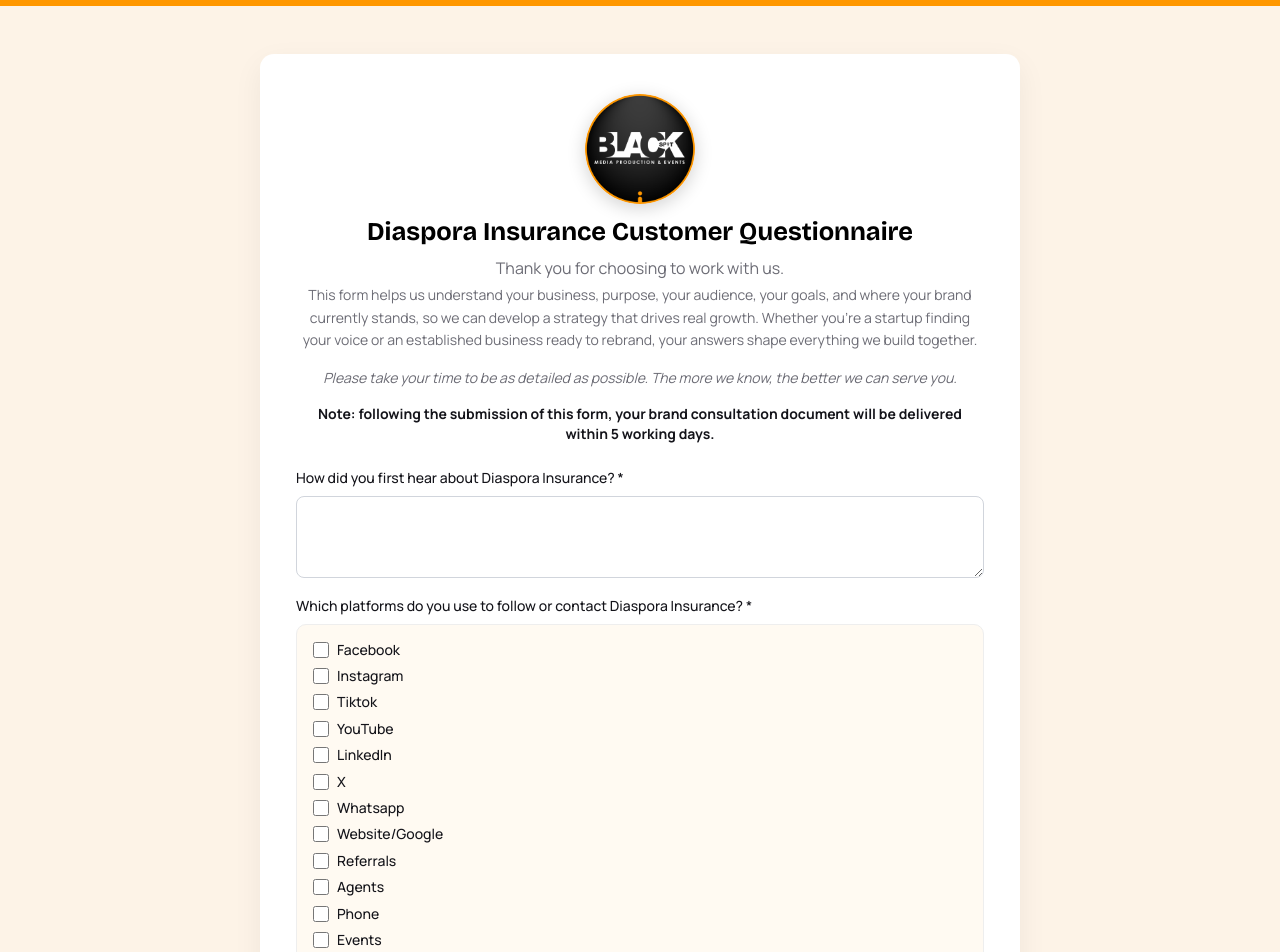
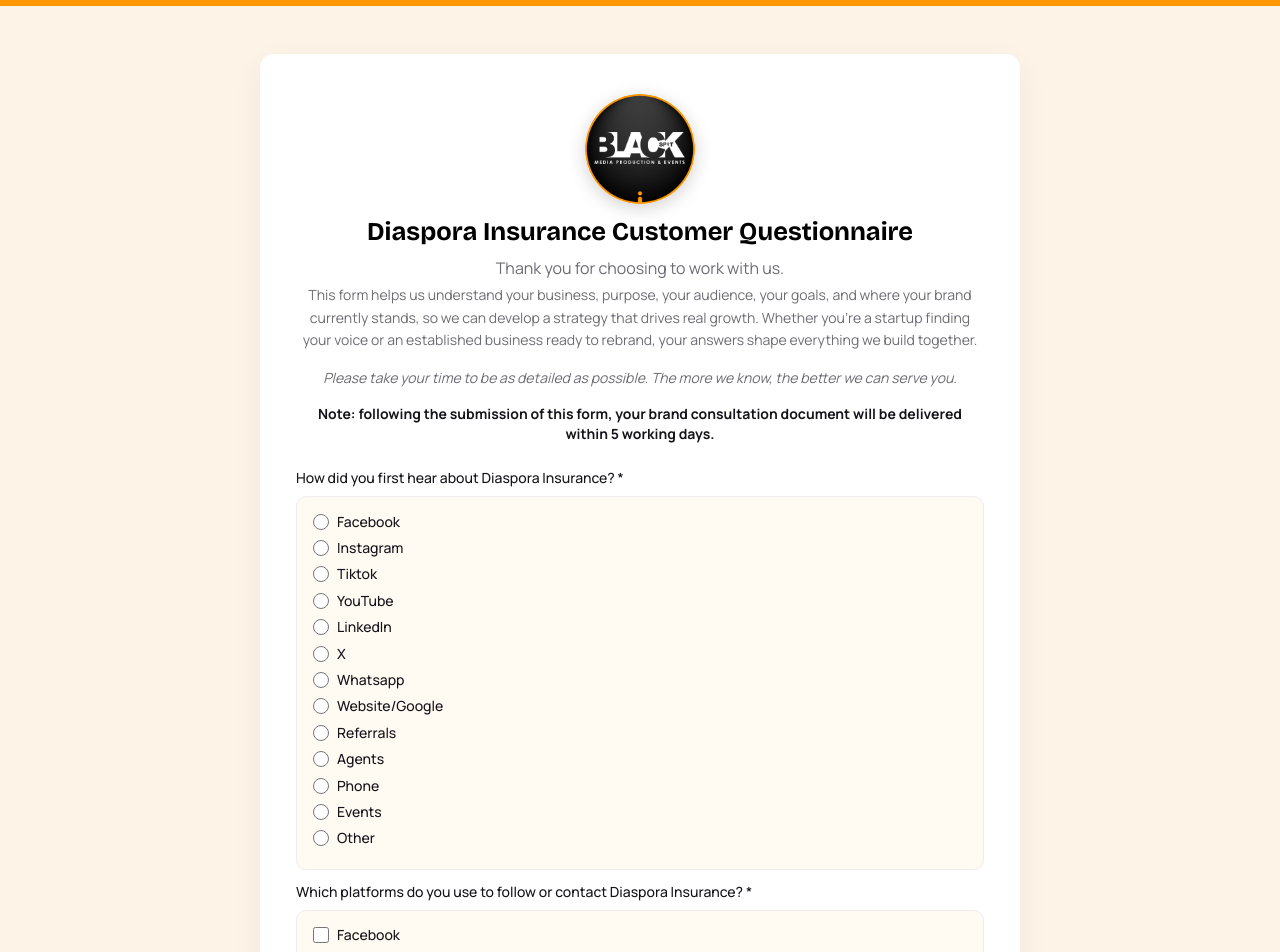
Before and after one commit to Blackspot-Media-Productions/diaspora-insurance-customer, a Next.js app: page / in a window 1280 px wide. Shown: the top 952 px of the page. Built offline with nearby package versions, Linux system fonts and the light colour scheme.

Commit message:
update: changed a question field

```diff
--- a/app/home-page-ui.tsx
+++ b/app/home-page-ui.tsx
@@ -78,14 +78,40 @@ export default function HomepageUI() {
     }));
   };
 
-  const handleCheckboxChange = (groupName: string, value: string) => {
+  const handleCheckboxChange = (
+    groupName: string,
+    groupItems: string[],
+    value: string,
+  ) => {
     setFormData((prev) => {
       const current = (prev[groupName as keyof typeof formData] ||
         []) as string[];
+
       if (Array.isArray(current)) {
-        const updated = current.includes(value)
-          ? current.filter((item: string) => item !== value)
-          : [...current, value];
+        const hasOther = current.some((c) => ["other", "others"].includes(c.toLowerCase()))
+        const isOther = ["other", "others"].includes(value.toLowerCase());
+        const itemSet = new Set(groupItems);
+        const isInvalidSelection = !itemSet.has(value);
+        const hasInvalidSelection = current.some((s) => !itemSet.has(s));
+
+        let updated = [...current];
+
+        if ((isOther && hasInvalidSelection) || isInvalidSelection) {
+          if (isInvalidSelection) {
+            const filteredList = current.filter((c) => ["other", "others"].includes(c.toLowerCase()))
+            updated = hasOther ? [...filteredList, value] : [...current, value];
+          } else if (isOther) {
+            if (hasInvalidSelection) {
+              const filteredList = current.filter((c) => itemSet.has(c));
+              updated = [...filteredList];
+            }
+          }
+        } else {
+          updated = current.includes(value)
+            ? current.filter((item: string) => item !== value)
+            : [...current, value];
+        }
+
         return { ...prev, [groupName]: updated };
       }
 
@@ -160,6 +186,8 @@ export default function HomepageUI() {
     }
   };
 
+  console.log(formData.contact_source);
+
   return (
     <div className="w-full">
       {/* Top bar */}
@@ -220,13 +248,22 @@ export default function HomepageUI() {
           )}
 
           <form id="consultationForm" onSubmit={handleSubmit} noValidate>
-            <LongText
+            <Radio
+              items={socialPlatforms}
+              name="referral_source"
+              idPrefix="rs"
               label="How did you first hear about Diaspora Insurance?"
-              name="referral_source"
               required
               hasError={errors.referral_source || false}
               onChange={handleInputChange}
-              value={formData.referral_source}
+              selected={formData.referral_source}
+              hasOtherInput={{
+                status: ["other", "others"].includes(
+                  formData.referral_source.toLowerCase(),
+                ),
+                onChange: (value) =>
+                  setFormData((prev) => ({ ...prev, referral_source: value })),
+              }}
             />
 
             <Checkbox
@@ -237,20 +274,29 @@ export default function HomepageUI() {
               items={socialPlatforms}
               hasError={errors.contact_source || false}
               onChange={(value) =>
-                handleCheckboxChange("contact_source", value)
+                handleCheckboxChange("contact_source", socialPlatforms, value)
               }
               required
               triggerOtherToggle={(name, value) =>
                 handleOtherToggle(name, value)
               }
               hasOtherInput={{
-                status: true,
+                status: formData.contact_source.some((cs) =>
+                  ["other", "others"].includes((cs as string).toLowerCase()),
+                ),
                 onChange: (value) => {
-                  if (value !== "") {
-                    handleInputChange({
-                      target: { name: "contact_source", value },
-                    } as ChangeEvent<HTMLInputElement>);
-                  }
+                  setFormData((prev) => {
+                    const sourceWithoutOther = prev.contact_source.filter(
+                      (cs) => !["other", "others"].includes((cs as string).toLowerCase()),
+                    );
+
+                    let update = sourceWithoutOther;
+                    if (value !== "") {
+                      update = [...update, value as never]
+                    }
+
+                    return { ...prev, contact_source: update }
+                  });
                 },
               }}
             />
--- a/components/Checkbox.tsx
+++ b/components/Checkbox.tsx
@@ -30,16 +30,29 @@ export default function Checkbox({ required = false, ...props }: Props) {
 
   return (
     <div className="mb-3">
-      {props.label && <label className="block mb-2 text-sm font-medium text-[#14141a]">
-        {props.label} {required && "*"}
-      </label>}
-      <div className={`border ${props.hasError ? "border-error-border" : "border-[#eee]"} rounded-[10px] p-[0.9rem_1rem] bg-[#fffaf2]`}>
+      {props.label && (
+        <label className="block mb-2 text-sm font-medium text-[#14141a]">
+          {props.label} {required && "*"}
+        </label>
+      )}
+      <div
+        className={`border ${props.hasError ? "border-error-border" : "border-[#eee]"} rounded-[10px] p-[0.9rem_1rem] bg-[#fffaf2]`}
+      >
         {props.items.map((item) => {
           const isOther = ["other", "others"].includes(item.toLowerCase());
           const itemSet = new Set(props.items);
           const hasInvalidSelection = props.selected.some(
             (s) => !itemSet.has(s),
           );
+
+          const isChecked =
+            props.selected.includes(item)
+              ? true
+              : isOther
+                ? hasInvalidSelection
+                  ? true
+                  : false
+                : false;
 
           return (
             <div key={item} className="flex items-center mb-[0.4rem]">
@@ -48,20 +61,11 @@ export default function Checkbox({ required = false, ...props }: Props) {
                 id={`${props.idPrefix}-${item}`}
                 name={props.name}
                 value={item}
-                checked={
-                  props.selected.includes(item) && !isOther
-                    ? true
-                    : isOther && hasInvalidSelection
-                      ? true
-                      : false
-                }
+                checked={isChecked}
                 onChange={(e) => {
-                  if (isOther) {
-                    props.triggerOtherToggle(props.name, otherOptionValue);
-                    if (!e.target.checked) setOtherOptionValue("");
-                    if (e.target.checked) setShowOtherInput(true);
-                  } else {
-                    props.onChange(item);
+                  props.onChange(item);
+                  if (isOther && hasInvalidSelection && !e.target.checked) {
+                    setOtherOptionValue("");
                   }
                 }}
                 className="w-4 h-4 text-brand bg-white border-gray-300 rounded focus:ring-brand focus:ring-2 accent-brand"
@@ -88,7 +92,7 @@ export default function Checkbox({ required = false, ...props }: Props) {
         ></textarea>
       )}
 
-      {props.hasOtherInput?.status && showOtherInput && (
+      {props.hasOtherInput?.status && (
         <div className="flex gap-x-2 mt-1">
           <input
             type="text"
@@ -101,7 +105,7 @@ export default function Checkbox({ required = false, ...props }: Props) {
           <button
             type="button"
             onClick={() => {
-              props.hasOtherInput?.onChange(otherOptionValue)
+              props.hasOtherInput?.onChange(otherOptionValue);
               setShowOtherInput(false);
             }}
             className="text-xs bg-brand px-6 rounded cursor-pointer"
--- a/components/Radio.tsx
+++ b/components/Radio.tsx
@@ -1,6 +1,6 @@
 "use client";
 
-import { type ChangeEvent } from "react";
+import { useState, type ChangeEvent } from "react";
 
 type Props = {
   hasError: boolean;
@@ -11,19 +11,40 @@ type Props = {
   idPrefix: string;
   selected: string;
   onChange: (e: ChangeEvent<HTMLInputElement>) => void;
+  hasOtherInput?: {
+    status: boolean;
+    onChange: (value: string) => void;
+  };
 };
 
 export default function Radio({ required = false, ...props }: Props) {
+  const [otherOptionValue, setOtherOptionValue] = useState("");
+  const [showOtherInput, setShowOtherInput] = useState(false);
+
   return (
     <div className="mb-3">
-      {props.label && <label className="block mb-2 text-sm font-medium text-[#14141a]">
-        {props.label} {required && "*"}
-      </label>}
-      <div className={`border ${props.hasError ? "border-error-border" : "border-[#eee]"} rounded-[10px] p-[0.9rem_1rem] bg-[#fffaf2]`}>
+      {props.label && (
+        <label className="block mb-2 text-sm font-medium text-[#14141a]">
+          {props.label} {required && "*"}
+        </label>
+      )}
+      <div
+        className={`border ${props.hasError ? "border-error-border" : "border-[#eee]"} rounded-[10px] p-[0.9rem_1rem] bg-[#fffaf2]`}
+      >
         {props.items.map((val, idx) => {
           const isOther = ["other", "others"].includes(val.toLowerCase());
           const itemSet = new Set(props.items);
-          const hasInvalidSelection = !itemSet.has(props.selected);
+          const hasInvalidSelection =
+            !itemSet.has(props.selected) && props.selected !== "";
+
+          const isChecked =
+            props.selected === val
+              ? true
+              : isOther
+                ? hasInvalidSelection
+                  ? true
+                  : false
+                : false;
 
           return (
             <div key={val} className="flex items-center mb-[0.4rem]">
@@ -32,14 +53,11 @@ export default function Radio({ required = false, ...props }: Props) {
                 id={`${props.idPrefix}-${idx}`}
                 name={props.name}
                 value={val}
-                checked={
-                  props.selected === val && !isOther
-                    ? true
-                    : isOther && hasInvalidSelection
-                      ? true
-                      : false
-                }
-                onChange={props.onChange}
+                checked={isChecked}
+                onChange={(e) => {
+                  props.onChange(e);
+                  setOtherOptionValue("");
+                }}
                 required={idx === 0}
                 className="w-4 h-4 text-brand bg-white border-gray-300 focus:ring-brand focus:ring-2 accent-brand"
               />
@@ -53,6 +71,29 @@ export default function Radio({ required = false, ...props }: Props) {
           );
         })}
       </div>
+
+      {props.hasOtherInput?.status && (
+        <div className="flex gap-x-2 mt-1">
+          <input
+            type="text"
+            className="w-full px-1.5 py-3 text-xs text-[#14141a] bg-white border border-gray-300 rounded focus:outline-none focus:border-brand focus:ring-1 focus:ring-brand/20"
+            placeholder="Please specify"
+            name="business_purpose_other"
+            value={otherOptionValue}
+            onChange={(e) => setOtherOptionValue(e.target.value)}
+          />
+          <button
+            type="button"
+            onClick={() => {
+              props.hasOtherInput?.onChange(otherOptionValue)
+              setShowOtherInput(false);
+            }}
+            className="text-xs bg-brand px-6 rounded cursor-pointer"
+          >
+            <span>Done</span>
+          </button>
+        </div>
+      )}
     </div>
   );
 }
```
